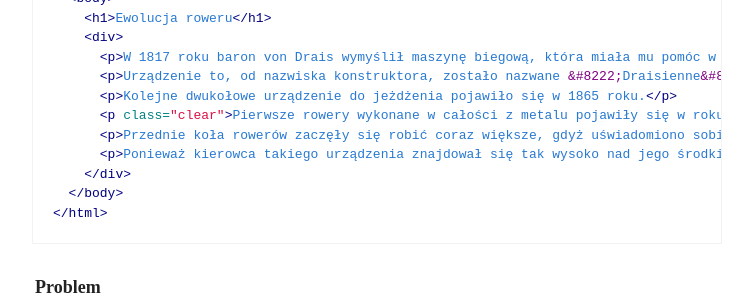
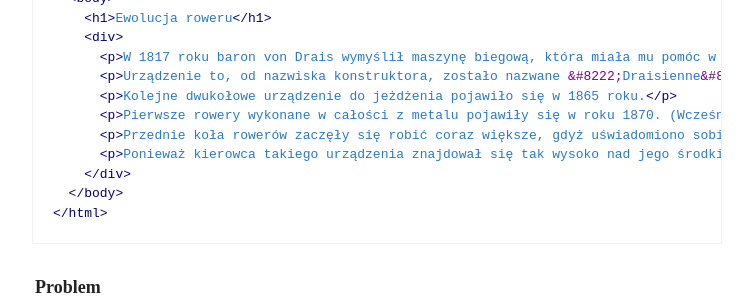
Before and after one commit to marcin-szczepanski/TWE, a Jekyll site: the page built from zajecia/1B/zaj03.md, in a window 1280 px wide and 900 px high, scrolled down 4029 px. Shown: the part 152-452 px from the top of the window, without its empty margins (263-1016 px from the left). Built offline with Jekyll 4.4.1, drawn with Linux system fonts in a browser that asks for light colours; some web fonts are replaced.

Commit message:
Update zaj03

```diff
--- a/zajecia/1B/zaj03.md
+++ b/zajecia/1B/zaj03.md
@@ -132,7 +132,7 @@ Kod źródłowy HTML:
       <p>W 1817 roku baron von Drais wymyślił maszynę biegową, która miała mu pomóc w szybszym poruszaniu się po ogrodach królewskich.</p>
       <p>Urządzenie to, od nazwiska konstruktora, zostało nazwane &#8222;Draisienne&#8221; (drezyną). Było wykonane w całości z drewna. Nie cieszyło się ono długą popularnością i stanowiło raczej chwilowy krzyk mody.</p>
       <p>Kolejne dwukołowe urządzenie do jeżdżenia pojawiło się w 1865 roku.</p>
-      <p class="clear">Pierwsze rowery wykonane w całości z metalu pojawiły się w roku 1870. (Wcześniej metalurgia nie była dostatecznie rozwinięta i nie dawała możliwości wytworzenia metalu na tyle wytrzymałego, by można go użyć do tworzenia niewielkich, lecz dostatecznie mocnych części.)</p>
+      <p>Pierwsze rowery wykonane w całości z metalu pojawiły się w roku 1870. (Wcześniej metalurgia nie była dostatecznie rozwinięta i nie dawała możliwości wytworzenia metalu na tyle wytrzymałego, by można go użyć do tworzenia niewielkich, lecz dostatecznie mocnych części.)</p>
       <p>Przednie koła rowerów zaczęły się robić coraz większe, gdyż uświadomiono sobie, że im będą większe, tym dalej rower przejedzie. </p>
       <p>Ponieważ kierowca takiego urządzenia znajdował się tak wysoko nad jego środkiem ciężkości, jeśli tylko pojazd uderzył w kamień.</p>
     </div>
```
